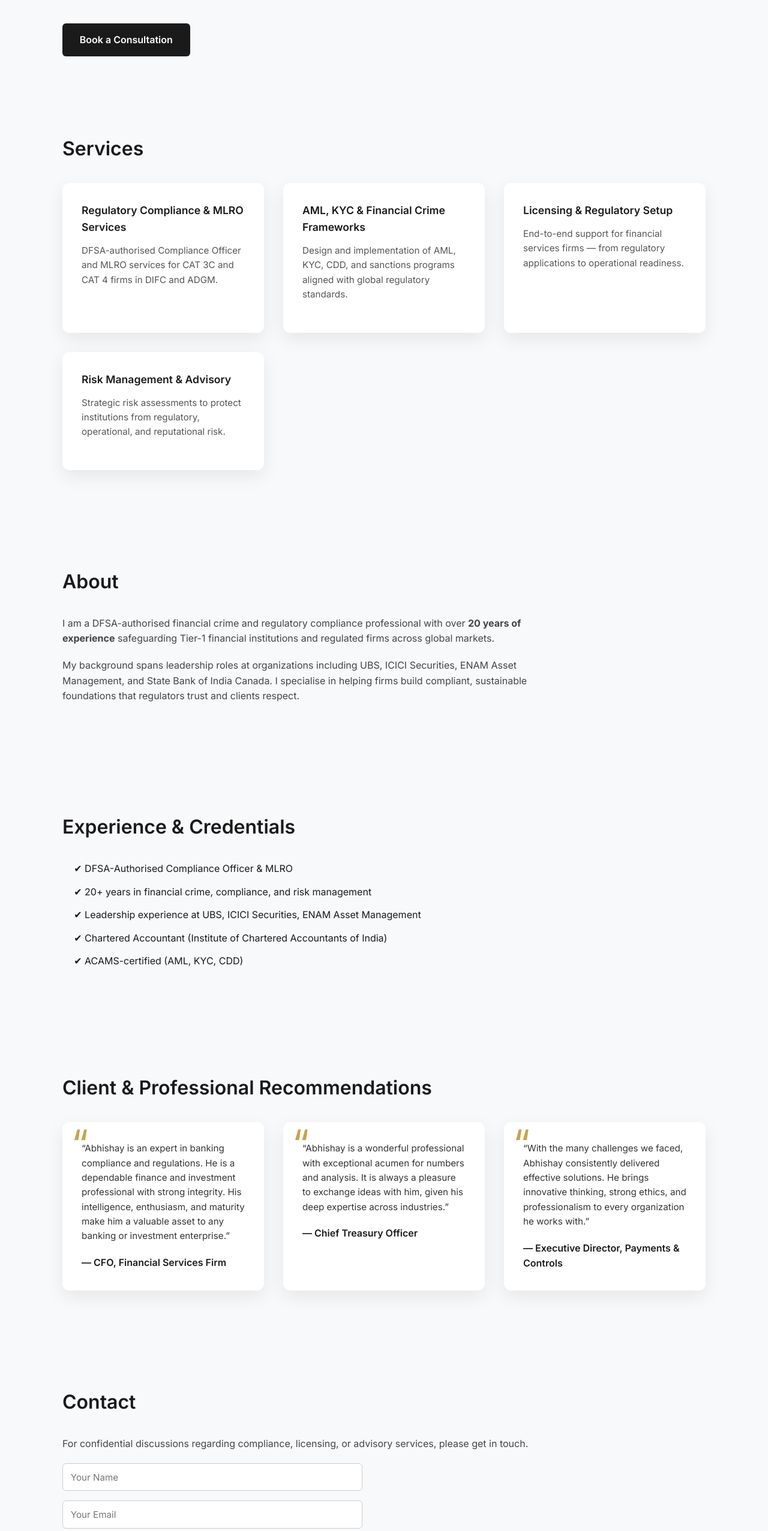
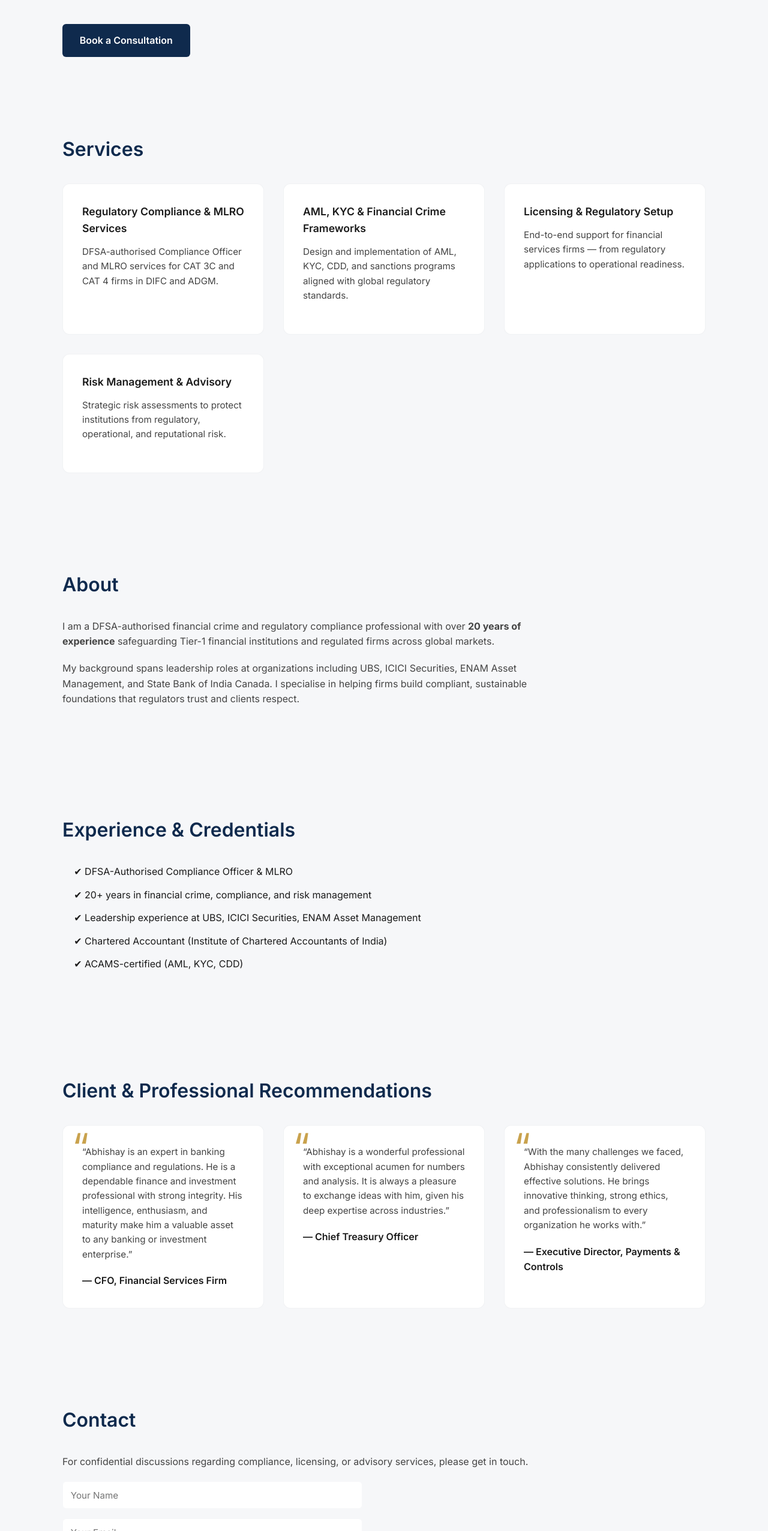
Before and after one commit to radhika16th/AbhishayGuptaWebsite, a plain HTML site: page index.html in a window 1280 px wide. Shown: the part 247-2800 px from the top of the page at 60% size. Drawn offline with Linux system fonts and the light colour scheme.

Commit message:
change in colours

```diff
--- a/styles.css
+++ b/styles.css
@@ -1,3 +1,16 @@
+/* =========================
+   COLOURS
+========================= */
+
+:root {
+  --navy: #0F2A4D;
+  --gold: #C9A24D;
+  --white: #FFFFFF;
+  --light-bg: #F6F7F9;
+  --text-dark: #1a1a1a;
+  --text-muted: #444;
+}
+
 /* =========================
    GLOBAL RESET & BASE
 ========================= */
@@ -14,10 +27,11 @@ html {
 
 body {
   font-family: 'Inter', sans-serif;
-  background-color: #f8f9fb;
-  color: #1a1a1a;
+  background-color: var(--light-bg);
+  color: var(--text-dark);
   line-height: 1.6;
 }
+
 
 body.menu-open {
   overflow: hidden;
@@ -44,14 +58,12 @@ body.menu-open {
   position: sticky;
   top: 0;
   z-index: 1000;
-  background: #ffffff;
+  background: var(--white);
+  border-bottom: 1px solid rgba(0,0,0,0.04);
   display: flex;
   align-items: center;
   justify-content: space-between;
   padding: 1.2rem 3rem;
-  /* padding-top: 30px;
-  padding-bottom: 30px; */
-  /* box-shadow: 0 2px 12px rgba(0, 0, 0, 0.06); */
 }
 
 .menu-toggle {
@@ -74,13 +86,13 @@ body.menu-open {
 
 .nav-links a {
   text-decoration: none;
-  color: #1a1a1a;
+  color: var(--text-dark);
   font-weight: 500;
   transition: color 0.3s ease;
 }
 
 .nav-links a:hover {
-  color: #c9a24d;
+  color: var(--gold);
 }
 
 @media (max-width: 768px) {
@@ -106,7 +118,7 @@ body.menu-open {
     left: 0;
     width: 100%;
     height: calc(100vh - 70px);
-    background: #ffffff;
+    background: var(--light-bg);
 
     display: none !important;
     flex-direction: column;
@@ -151,7 +163,7 @@ body.menu-open {
   align-items: center;
   gap: 0.6rem;
   text-decoration: none;
-  color: #1a1a1a;
+  color: var(--text-dark);
 }
 
 .logo-link:hover {
@@ -169,16 +181,18 @@ body.menu-open {
 }
 
 .light {
-  background-color: #f8f9fb;
+  background-color: var(--light-bg);
 }
 
 .section h1 {
+  color: var(--navy);
   font-size: 2.6rem;
   font-weight: 700;
   margin-bottom: 1.2rem;
 }
 
 .section h2 {
+  color: var(--navy);
   font-size: 2rem;
   font-weight: 600;
   margin-bottom: 2rem;
@@ -188,7 +202,7 @@ body.menu-open {
   max-width: 800px;
   font-size: 1rem;
   margin-bottom: 1.2rem;
-  color: #444;
+  color: var(--text-muted);
 }
 
 #home.section {
@@ -204,8 +218,8 @@ body.menu-open {
   display: inline-block;
   margin-top: 1.5rem;
   padding: 0.9rem 1.8rem;
-  background: #1a1a1a;
-  color: #ffffff;
+  background: var(--navy);
+  color: var(--white);
   text-decoration: none;
   font-weight: 600;
   border-radius: 6px;
@@ -213,7 +227,7 @@ body.menu-open {
 }
 
 .btn-primary:hover {
-  background: #c9a24d;
+  background: var(--gold);
   transform: translateY(-2px);
 }
 
@@ -228,10 +242,10 @@ body.menu-open {
 }
 
 .card {
-  background: #ffffff;
+  background: var(--white);
   padding: 2rem;
   border-radius: 12px;
-  box-shadow: 0 10px 30px rgba(0, 0, 0, 0.08);
+  border: 1px solid rgba(15, 42, 77, 0.06);
   transition: transform 0.3s ease;
 }
 
@@ -247,7 +261,7 @@ body.menu-open {
 
 .card p {
   font-size: 0.95rem;
-  color: #555;
+  color: var(--text-muted);
 }
 
 /* =========================
@@ -277,17 +291,17 @@ body.menu-open {
 }
 
 .testimonial {
-  background: #ffffff;
+  background: var(--white);;
   padding: 2rem;
   border-radius: 12px;
-  box-shadow: 0 10px 30px rgba(0,0,0,0.08);
+  border: 1px solid rgba(15, 42, 77, 0.06);
   position: relative;
 }
 
 .testimonial::before {
   content: "“";
   font-size: 4rem;
-  color: #c9a24d;
+  color: var(--gold);
   position: absolute;
   top: -15px;
   left: 15px;
@@ -295,14 +309,14 @@ body.menu-open {
 
 .testimonial p {
   font-size: 0.95rem;
-  color: #333;
+  color: var(--text-muted);
 }
 
 .testimonial span {
   display: block;
   margin-top: 1rem;
   font-weight: 600;
-  color: #1a1a1a;
+  color: var(--text-dark);
 }
 
 /* =========================
@@ -320,7 +334,7 @@ body.menu-open {
 .contact-form textarea {
   padding: 0.8rem;
   border-radius: 6px;
-  border: 1px solid #ccc;
+  border: 1px solid var(--light-bg);
   font-family: inherit;
   font-size: 0.95rem;
 }
@@ -343,7 +357,7 @@ body.menu-open {
 .footer {
   text-align: center;
   padding: 2.5rem 1rem;
-  background: #ffffff;
+  background: var(--white);
 }
 
 .footer-icons {
@@ -354,18 +368,18 @@ body.menu-open {
 }
 
 .footer-icons a {
-  color: #1a1a1a;
+  color: var(--navy);;
   transition: color 0.3s ease, transform 0.2s ease;
 }
 
 .footer-icons a:hover {
-  color: #c9a24d;
+  color: var(--gold);
   transform: translateY(-2px);
 }
 
 .footer p {
   font-size: 0.9rem;
-  color: #777;
+  color: var(--text-muted);
 }
 
 
@@ -417,7 +431,7 @@ body.menu-open {
 #preloader {
   position: fixed;
   inset: 0;
-  background: #f8f9fb;
+  background: var(--light-bg);
   display: flex;
   align-items: center;
   justify-content: center;
```
